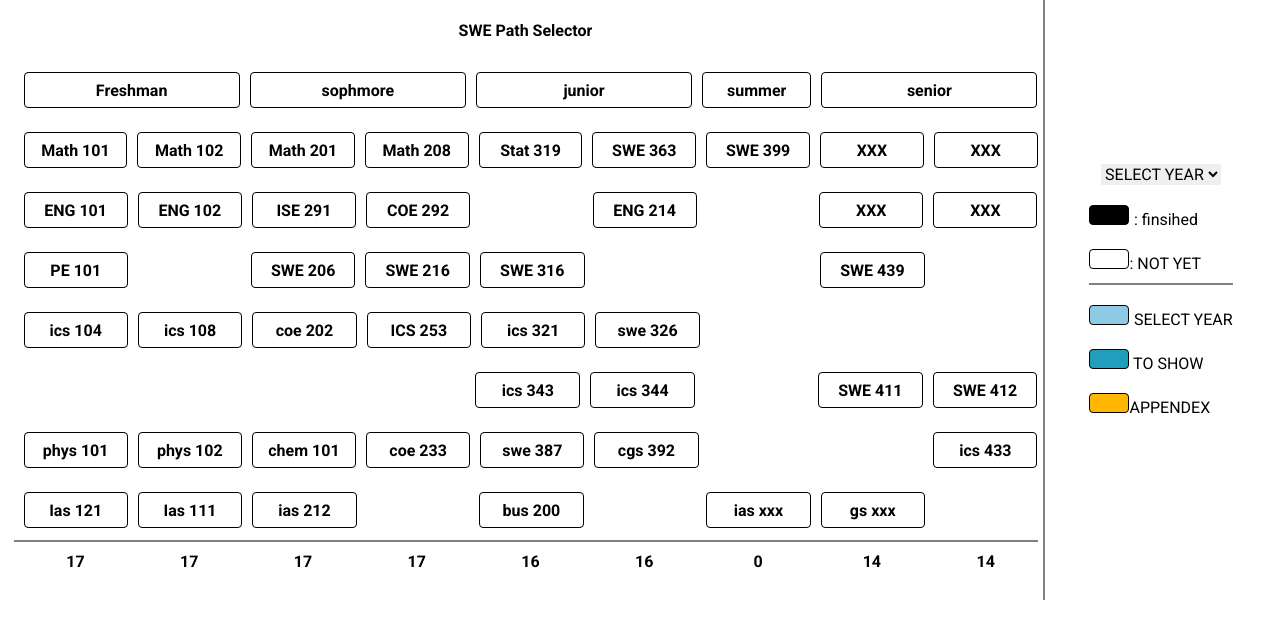
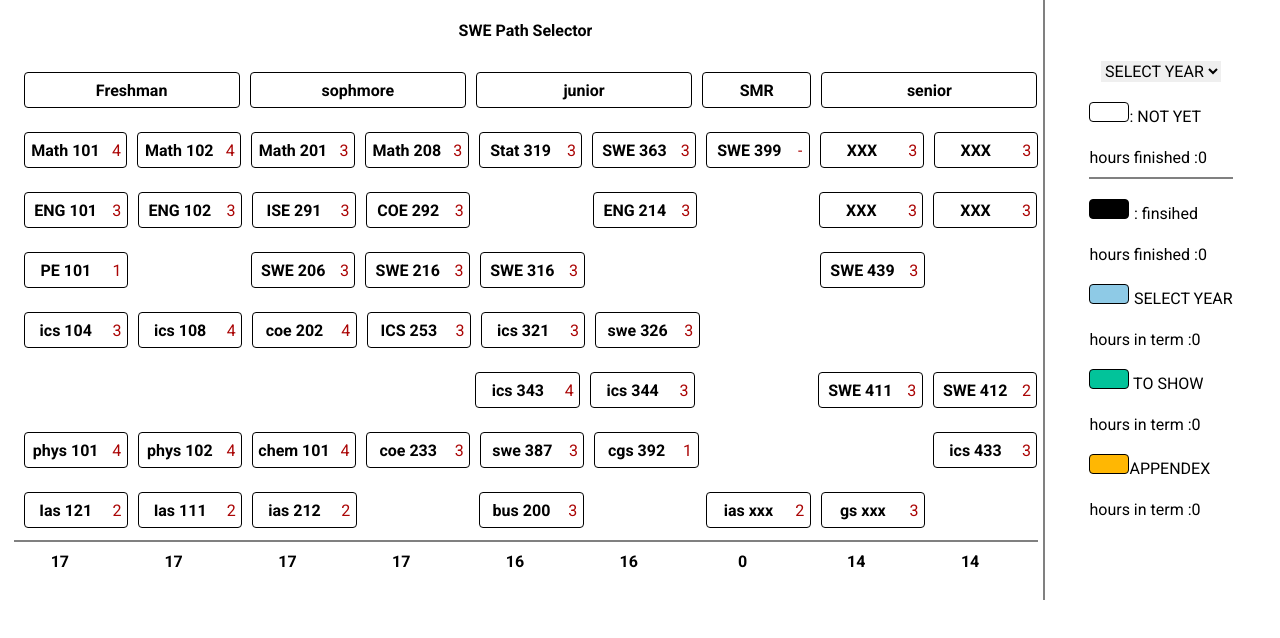
Before and after one commit to hussain-alsayedali/KFUPM-SWE-Path-Selector, a plain HTML site: page index.html in a window 1280 px wide. Drawn offline with Linux system fonts and the light colour scheme.

Commit message:
added hours calculator, changed colors

```diff
--- a/index.html
+++ b/index.html
@@ -34,7 +34,7 @@
 
                 </div>
                 <div class="course  summer">
-                    <h2>summer</h2>
+                    <h2>SMR</h2>
 
                 </div>
                 <div class="course  semester">
@@ -46,40 +46,49 @@
             <!-- first line -->
             <section class="horizontalLine">
 
-                <div class="course">
+                <div class="course fourPoints">
                     <h2>Math 101</h2>
+                    <span>4</span>
 
                 </div>
-                <div class="course">
+                <div class="course fourPoints">
                     <h2>Math 102</h2>
+                    <span>4</span>
 
                 </div>
-                <div class="course">
+                <div class="course threePoints">
                     <h2>Math 201</h2>
+                    <span>3</span>
 
                 </div>
-                <div class="course">
+                <div class="course threePoints">
                     <h2>Math 208</h2>
+                    <span>3</span>
 
                 </div>
 
-                <div class="course">
+                <div class="course threePoints">
                     <h2>Stat 319</h2>
+                    <span>3</span>
                 </div>
-                <div class="course">
+                <div class="course threePoints">
                     <h2>SWE 363</h2>
+                    <span>3</span>
 
                 </div>
                 <div class="course">
                     <h2>SWE 399</h2>
+                    <span>-</span>
 
                 </div>
-                <div class="course">
+                <div class="course threePoints">
                     <h2>XXX</h2>
+                    <span>3</span>
 
                 </div>
-                <div class="course">
+                <div class="course threePoints">
                     <h2>XXX</h2>
+                    <span>3</span>
 
                 </div>
 
@@ -87,38 +96,45 @@
             <!-- second line -->
             <section class="horizontalLine">
 
-                <div class="course">
+                <div class="course threePoints">
                     <h2>ENG 101</h2>
+                    <span>3</span>
 
                 </div>
-                <div class="course">
+                <div class="course threePoints">
                     <h2>ENG 102</h2>
+                    <span>3</span>
 
                 </div>
-                <div class="course">
+                <div class="course threePoints">
                     <h2>ISE 291</h2>
+                    <span>3</span>
 
                 </div>
-                <div class="course">
+                <div class="course threePoints">
                     <h2>COE 292</h2>
+                    <span>3</span>
 
                 </div>
                 <div class="filler">
 
                 </div>
-                <div class="course">
+                <div class="course threePoints">
                     <h2>ENG 214</h2>
+                    <span>3</span>
 
                 </div>
                 <div class="filler">
 
                 </div>
-                <div class="course">
+                <div class="course threePoints">
                     <h2>XXX</h2>
+                    <span>3</span>
 
                 </div>
-                <div class="course">
+                <div class="course threePoints">
                     <h2>XXX</h2>
+                    <span>3</span>
 
                 </div>
 
@@ -126,23 +142,27 @@
             <!-- third line -->
             <section class="horizontalLine">
 
-                <div class="course">
+                <div class="course onePoint">
                     <h2>PE 101</h2>
+                    <span>1</span>
 
                 </div>
                 <div class="filler">
 
                 </div>
-                <div class="course">
+                <div class="course threePoints">
                     <h2>SWE 206</h2>
+                    <span>3</span>
 
                 </div>
-                <div class="course">
+                <div class="course threePoints">
                     <h2>SWE 216</h2>
+                    <span>3</span>
 
                 </div>
-                <div class="course">
+                <div class="course threePoints">
                     <h2>SWE 316</h2>
+                    <span>3</span>
 
                 </div>
                 <div class="filler">
@@ -151,8 +171,9 @@
                 <div class="filler">
 
                 </div>
-                <div class="course">
+                <div class="course threePoints">
                     <h2>SWE 439</h2>
+                    <span>3</span>
 
                 </div>
                 <div class="filler">
@@ -163,28 +184,34 @@
             <!-- fourth line -->
             <section class="horizontalLine">
 
-                <div class="course">
+                <div class="course threePoints">
                     <h2>ics 104</h2>
+                    <span>3</span>
 
                 </div>
-                <div class="course">
+                <div class="course fourPoints">
                     <h2>ics 108</h2>
+                    <span>4</span>
 
                 </div>
-                <div class="course">
+                <div class="course fourPoints">
                     <h2>coe 202</h2>
+                    <span>4</span>
 
                 </div>
-                <div class="course">
+                <div class="course threePoints">
                     <h2>ICS 253</h2>
+                    <span>3</span>
 
                 </div>
-                <div class="course">
+                <div class="course threePoints">
                     <h2>ics 321</h2>
+                    <span>3</span>
 
                 </div>
-                <div class="course">
+                <div class="course threePoints">
                     <h2>swe 326</h2>
+                    <span>3</span>
 
                 </div>
                 <div class="filler">
@@ -213,23 +240,27 @@
                 <div class="filler">
 
                 </div>
-                <div class="course">
+                <div class="course fourPoints">
                     <h2>ics 343</h2>
+                    <span>4</span>
 
                 </div>
-                <div class="course">
+                <div class="course threePoints">
                     <h2>ics 344</h2>
+                    <span>3</span>
 
                 </div>
                 <div class="filler">
 
                 </div>
-                <div class="course">
+                <div class="course threePoints">
                     <h2>SWE 411</h2>
+                    <span>3</span>
 
                 </div>
-                <div class="course">
+                <div class="course twoPoints">
                     <h2>SWE 412</h2>
+                    <span>2</span>
 
                 </div>
 
@@ -237,28 +268,34 @@
             <!-- sixth line -->
             <section class="horizontalLine">
 
-                <div class="course">
+                <div class="course fourPoints">
                     <h2>phys 101</h2>
+                    <span>4</span>
 
                 </div>
-                <div class="course">
+                <div class="course fourPoints">
                     <h2>phys 102</h2>
+                    <span>4</span>
 
                 </div>
-                <div class="course">
+                <div class="course fourPoints">
                     <h2>chem 101</h2>
+                    <span>4</span>
 
                 </div>
-                <div class="course">
+                <div class="course threePoints">
                     <h2>coe 233</h2>
+                    <span>3</span>
 
                 </div>
-                <div class="course">
+                <div class="course threePoints">
                     <h2>swe 387</h2>
+                    <span>3</span>
 
                 </div>
-                <div class="course">
+                <div class="course onePoint">
                     <h2>cgs 392</h2>
+                    <span>1</span>
 
                 </div>
                 <div class="filler">
@@ -268,42 +305,48 @@
 
 
                 </div>
-                <div class="course">
+                <div class="course threePoints">
                     <h2>ics 433</h2>
-
+                    <span>3</span>
                 </div>
 
             </section>
             <!-- seventh line -->
             <section class="horizontalLine">
-                <div class="course">
+                <div class="course twoPoints">
                     <h2>Ias 121</h2>
+                    <span>2</span>
 
                 </div>
-                <div class="course">
+                <div class="course twoPoints">
                     <h2>Ias 111</h2>
+                    <span>2</span>
 
                 </div>
-                <div class="course">
+                <div class="course twoPoints">
                     <h2>ias 212</h2>
+                    <span>2</span>
 
                 </div>
                 <div class="filler">
 
                 </div>
-                <div class="course">
+                <div class="course threePoints">
                     <h2>bus 200</h2>
+                    <span>3</span>
 
                 </div>
                 <div class="filler">
 
                 </div>
-                <div class="course">
+                <div class="course twoPoints">
                     <h2>ias xxx</h2>
+                    <span>2</span>
 
                 </div>
-                <div class="course">
+                <div class="course threePoints">
                     <h2>gs xxx</h2>
+                    <span>3</span>
 
                 </div>
                 <div class="filler">
@@ -363,11 +406,20 @@
                 </select>
               </form>
             <ul>
+                <li  ><div class="appendexColor white"></div><span>: NOT YET</span></li>
+                <li class="borderBot"><span>hours finished :<span class="notYetH">0</span></span></li>
+
                 <li><div class="appendexColor black"></div> <span>: finsihed</span></li>
-                <li class="borderBot"><div class="appendexColor white"></div><span>: NOT YET</span></li>
+                <li><span>hours finished :<span class="finishedH">0</span></span></li>
+
                 <li><div class="appendexColor blue"></div> <span id = "firstTerm">SELECT YEAR</span></li>
+                <li><span>hours in term :<span class="firstTermH">0</span></span></li>
+
                 <li><div class="appendexColor cyan"></div><span id = "secondTerm"> TO SHOW </span></li>
+                <li><span>hours in term :<span class="secondTermH">0</span> </span></li>
+
                 <li><div class="appendexColor yellow"></div><span id = "thirdTerm">APPENDEX</span></li>
+                <li><span>hours in term :<span class="thirdTermH">0</span> </span></li>
             </ul>
         </aside>
     </section>
--- a/javascript/main.js
+++ b/javascript/main.js
@@ -1,28 +1,74 @@
 const courses = document.querySelectorAll('.course')
 
-let colors = ['rgb(255, 255, 255)' , 'rgb(0, 0, 0)' , 'rgb(142, 202, 230)' , 'rgb(33, 158, 188)'  , 'rgb(255, 183, 3)']
+let colors = ['rgb(255, 255, 255)' , 'rgb(0, 0, 0)' , 'rgb(142, 202, 230)' , 'rgb(2, 195, 154)'  , 'rgb(255, 183, 3)']
 
+let hours  ={
+    notYetHours:128,
+    finishedHours:0,
+    firstTermHours:0,
+    secondeTermHours:0,
+    thirdTermHours:0,
+}
+let two = []
+const notYetH = document.querySelector('.notYetH')
+const finishedH = document.querySelector('.finishedH')
+const firstTermH = document.querySelector('.firstTermH')
+const secondeTermH = document.querySelector('.secondTermH')
+const thirdTermH = document.querySelector('.thirdTermH')
 
 courses.forEach(course => {
     course.style.backgroundColor ='rgb(255, 255, 255)'
     course.addEventListener('click',changeColor =>{
 
-        console.log(course.style.backgroundColor)
+
         if (course.style.backgroundColor == colors[0]){
+
             course.style.backgroundColor = colors[1]
+            two = checkForHours(course , hours.notYetHours , hours.finishedHours)
+            hours.notYetHours = two[0]
+            hours.finishedHours = two[1]
+            console.log(two)
+
         }
         else if(course.style.backgroundColor == colors[1] ){
             course.style.backgroundColor = colors[2]
+
+            two = checkForHours(course , hours.finishedHours , hours.firstTermHours)
+            hours.finishedHours=two[0]
+            hours.firstTermHours = two[1]
+
+
         }
         else if(course.style.backgroundColor == colors[2] ){
             course.style.backgroundColor = colors[3]
+
+            two = checkForHours(course , hours.firstTermHours , hours.secondeTermHours)
+            hours.firstTermHours = two[0]
+            hours.secondeTermHours = two[1]
+
         }
         else if(course.style.backgroundColor == colors[3] ){
             course.style.backgroundColor = colors[4]
+
+            two = checkForHours(course , hours.secondeTermHours , hours.thirdTermHours)
+            hours.secondeTermHours = two[0]
+            hours.thirdTermHours = two[1]
+
         }
         else if(course.style.backgroundColor == colors[4] ){
             course.style.backgroundColor = colors[0]
+
+            two = checkForHours(course , hours.thirdTermHours , hours.notYetHours)
+            hours.thirdTermHours = two[0]
+            hours.notYetHours = two[1]
+
         }
+        console.log(hours)
+        notYetH.innerText = hours.notYetHours
+        finishedH.innerText = hours.finishedHours
+        firstTermH.innerText = hours.firstTermHours
+        secondeTermH.innerText = hours.secondeTermHours
+        thirdTermH.innerText = hours.thirdTermHours
 
 
     })
@@ -43,3 +89,24 @@ function changeTerm(){
     thirdTerm.textContent = ":  " + arrYear + 3
 
 }
+
+function checkForHours(course , from , to){
+    if(course.classList.contains('fourPoints')){
+        to += 4
+        from -=4
+    }
+    else if(course.classList.contains('threePoints')){
+        to += 3
+        from -=3
+    }
+    else if(course.classList.contains('twoPoints')){
+        to += 2
+        from -= 2
+    }
+    else if(course.classList.contains('onePoint')){
+        to += 1
+        from -= 1
+    }
+    console.log(`from = ${from} to = ${to}`)
+    return [from , to]
+}
--- a/styles/style.css
+++ b/styles/style.css
@@ -50,7 +50,7 @@ html{
     margin-left: 10px;
     display: flex;
     align-items: center;
-    justify-content: center;
+    justify-content: space-around;
     border-radius: 4px;
 }
 .semester{
@@ -95,7 +95,11 @@ form{
 
 div h2{
     font-size: 1.6rem;
+    width: 70%;
     text-align: center;
+}
+.course span{
+    color: rgb(170, 5, 5);
 }
 li{
     font-size: 18px;
@@ -129,7 +133,7 @@ li{
 
 }
 .cyan{
-    background-color: rgb(33, 158, 188);
+    background-color: rgb(2, 195, 154);
 
 
 }
@@ -138,7 +142,10 @@ li{
 
 
 }
-
+.fourPoints{}
+.threePoints{}
+.twoPoints{}
+.onePoint{}
 /* phones */
 @media screen and (max-width :480px ) {
     *{
@@ -149,7 +156,10 @@ li{
     }
     .course{
         width: 100%;
+        height: 90%;
         margin-left: 1px;
+        flex-direction: column;
+
     }
     .filler{
         display: none;
```
